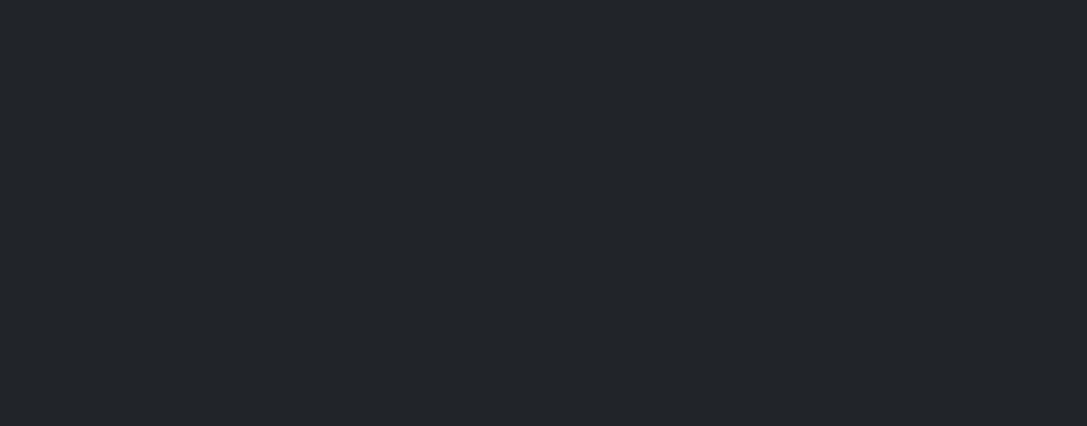
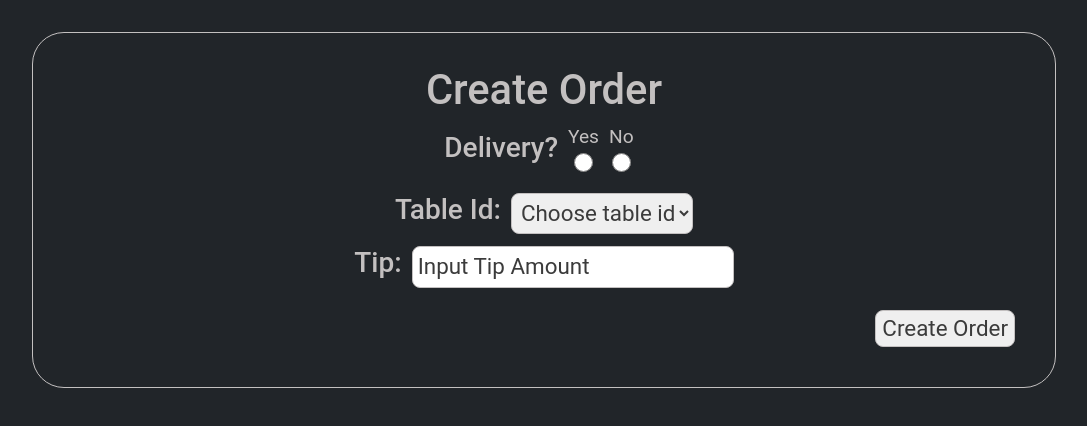
Before and after one commit to NSS-Day-Cohort-68/shepherds-pies-4, a React (Create React App) app: page /createOrder in a window 1280 px wide. Before the commit this address had no page. Shown: the top 426 px of the page, without its empty margins (96-1183 px from the left). Built offline with nearby package versions, Linux system fonts and the light colour scheme.

Commit message:
Created createOrder component and styling

```diff
--- a/src/App.js
+++ b/src/App.js
@@ -4,6 +4,7 @@
 import { Outlet, Routes, Route } from "react-router-dom";
 import { EmployeeNav } from "./components/nav/EmployeeNav.js";
 import { OrderList } from "./components/Orders/OrderList.js";
+import { CreateOrder } from "./components/Orders/CreateOrder.js";
 
 export const App = () => {
   return (
@@ -19,6 +20,8 @@
       />
       <Route index element={<Welcome />} />
       <Route path="orders" element={<OrderList />} />
+      <Route path="createOrder" element={<CreateOrder />} />
+      <Route path="createPizza" />
     </Routes>
   );
 };
--- a/src/Services/orderServices.js
+++ b/src/Services/orderServices.js
@@ -1,3 +1,13 @@
 export const getAllOrders = () => {
   return fetch("http://localhost:8088/orders").then((res) => res.json());
 };
+
+export const addNewOrder = (orderObj) => {
+  return fetch(`http://localhost:8088/orders`, {
+    method: "POST",
+    headers: {
+      "Content-Type": "application/json",
+    },
+    body: JSON.stringify(orderObj),
+  });
+};
--- /dev/null
+++ b/src/components/Orders/CreateOrder.js
@@ -0,0 +1,93 @@
+import { useState } from "react";
+import { addNewOrder } from "../../Services/orderServices";
+import { Link } from "react-router-dom";
+
+export const CreateOrder = () => {
+  const [delivery, setDelivery] = useState(false);
+  const [tableId, setTableId] = useState(0);
+  const [tip, setTip] = useState(0);
+
+  const handleCreateOrderClick = () => {
+    const orderObj = {
+      delivery: delivery,
+      tip: tip,
+      tableId: tableId,
+      datePlaced: new Date(),
+      userId: 0,
+    };
+    addNewOrder(orderObj);
+  };
+
+  return (
+    <div className="create-container">
+      <h1>Create Order</h1>
+      <div className="delivery">
+        <h3>Delivery?</h3>
+        <label htmlFor="yes">
+          Yes
+          <br />
+          <input
+            id="yes"
+            type="radio"
+            name="delivery"
+            value="true"
+            onChange={() => {
+              setDelivery(true);
+            }}
+          />
+        </label>
+        <label htmlFor="no">
+          No
+          <br />
+          <input
+            id="no"
+            type="radio"
+            name="delivery"
+            value="false"
+            onChange={() => {
+              setDelivery(false);
+            }}
+          />
+        </label>
+      </div>
+      <div className="tables-container">
+        <h3>Table Id:</h3>
+        <select
+          id="tables"
+          onChange={(event) => {
+            setTableId(parseInt(event.target.value));
+          }}
+        >
+          <option value="0">Choose table id </option>
+          <option value="1">1</option>
+          <option value="2">2</option>
+          <option value="3">3</option>
+          <option value="4">4</option>
+          <option value="5">5</option>
+          <option value="6">6</option>
+          <option value="7">7</option>
+          <option value="8">8</option>
+          <option value="9">9</option>
+          <option value="10">10</option>
+        </select>
+      </div>
+      <div className="tips-container">
+        <h3>Tip:</h3>
+        <input
+          id="tips"
+          type="number"
+          name="tip"
+          placeholder="Input Tip Amount"
+          onChange={(event) => {
+            setTip(parseInt(event.target.value));
+          }}
+        />
+      </div>
+      <div className="btn-container">
+        <Link to="/createPizza">
+          <button onClick={handleCreateOrderClick}>Create Order</button>
+        </Link>
+      </div>
+    </div>
+  );
+};
--- a/src/components/Orders/Orders.css
+++ b/src/components/Orders/Orders.css
@@ -71,3 +71,72 @@
       16 0,
     auto; /*!emojicursor.app*/
 }
+
+
+/* Create Order View */
+h1 {
+  font-size: 2.6rem;
+}
+
+h3 {
+  margin-right: 10px;
+}
+
+.delivery h3 {
+  align-self: center;
+}
+
+label {
+  margin-right: 10px;
+  font-size: 1.2rem;
+}
+
+button {
+  margin-top: 10px;
+  border-radius: 0.5rem;
+  border: 1px solid var(--outline);
+}
+
+input,
+select {
+  border: 1px solid var(--outline);
+  border-radius: 0.5rem;
+  padding-left: 5px;
+}
+
+select,
+button,
+input,
+input::placeholder {
+  color: var(--dark);
+}
+
+.create-container {
+  border: 1px solid var(--outline);
+  width: 80%;
+  margin: 2rem auto 0 auto;
+  text-align: center;
+  padding: 2rem 2.5rem 2.5rem 2.5rem;
+  border-radius: 2rem;
+  color: var(--outline);
+  font-family: "Roboto", sans-serif;
+  font-size: 1.4rem;
+}
+
+#yes,
+#no {
+  width: 1.2rem;
+  height: 1.2rem;
+}
+
+.tables-container,
+.tips-container,
+.delivery {
+  display: flex;
+  justify-content: center;
+  margin-bottom: 12px;
+}
+
+button:hover {
+  background-color: #ffb400;
+}
```
Also changed, not shown: src/api/database.json (+116 -32 lines).
